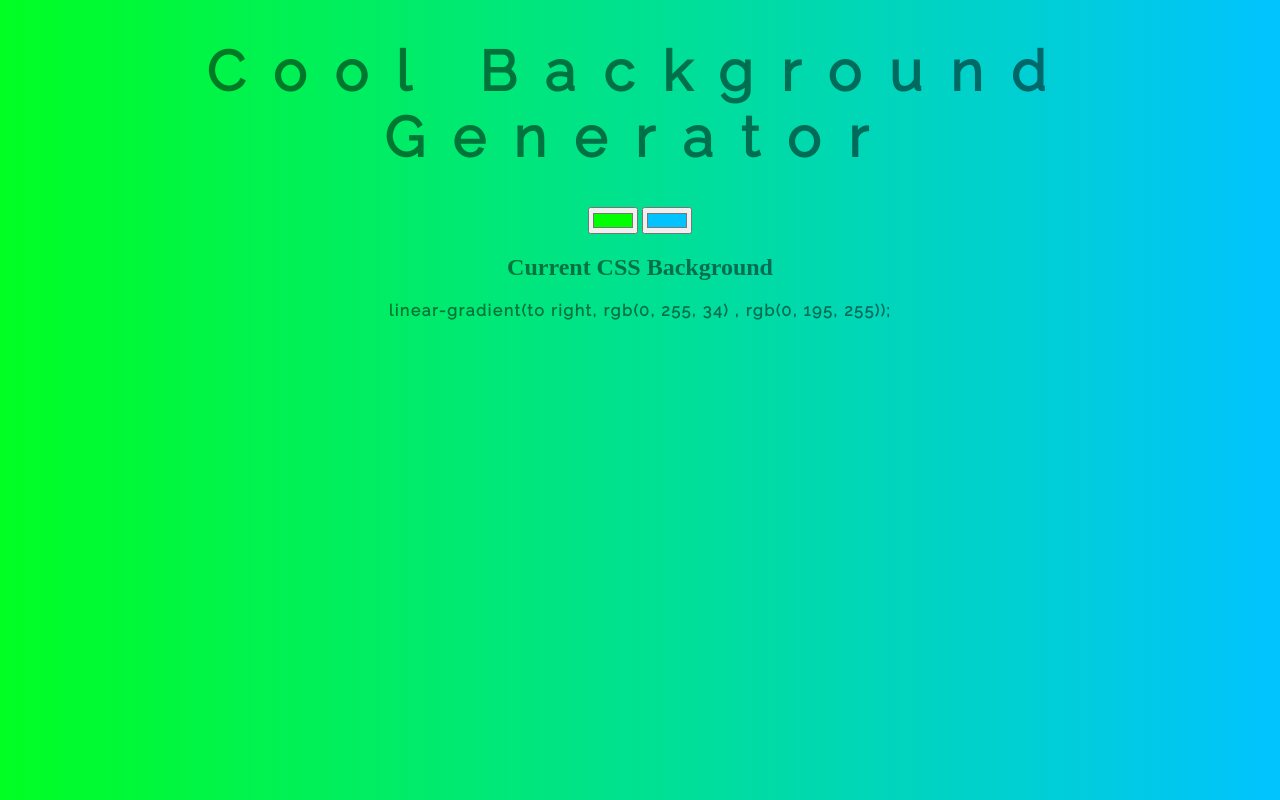
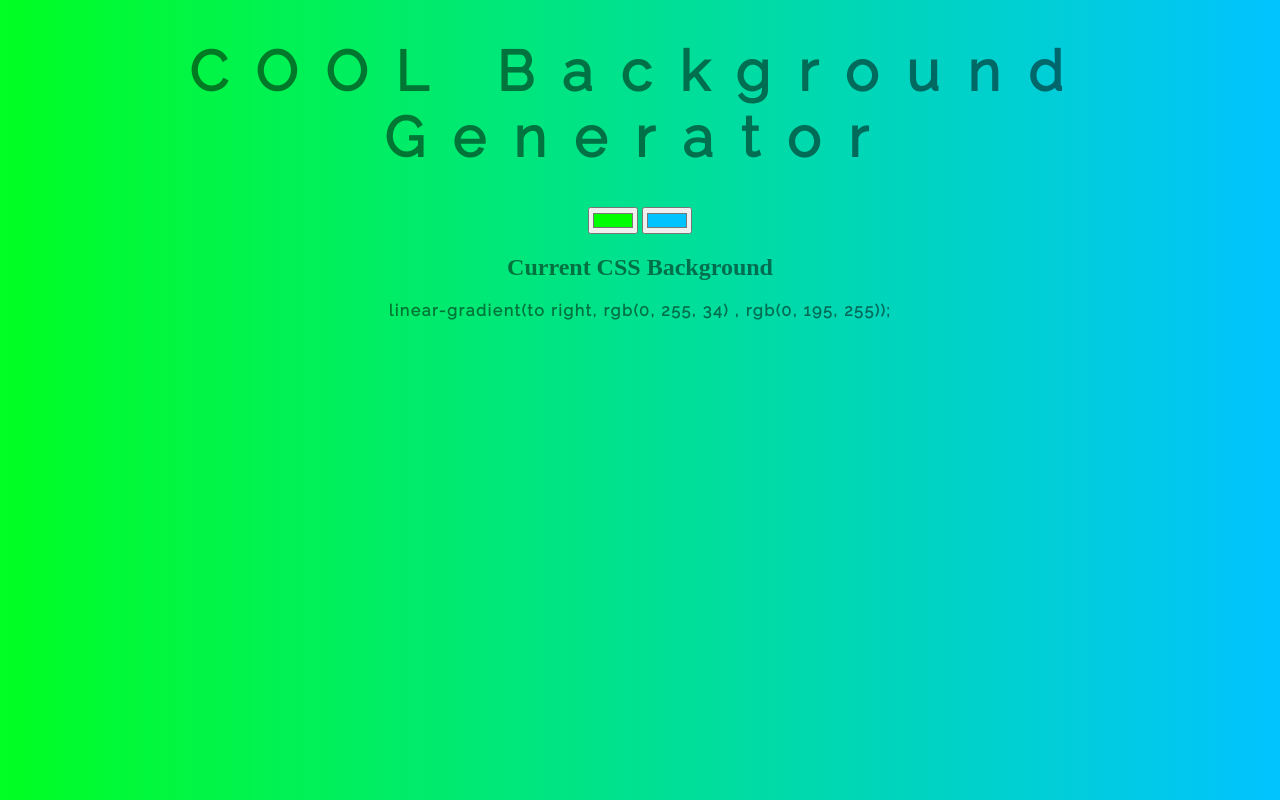
Before and after one commit to baseeray/background-generator, a plain HTML site: page index.html in a window 1280 px wide. Drawn offline with Linux system fonts and the light colour scheme.

Commit message:
Capitalize title

```diff
--- a/index.html
+++ b/index.html
@@ -7,7 +7,7 @@
     <link rel="stylesheet" href="https://fonts.googleapis.com/css?family=Raleway">
     <link rel="stylesheet" type="text/css" href="bgg.css">
 <body id="gradient">
-    <h1>Cool Background Generator</h1>
+    <h1>COOL Background Generator</h1>
     <input type="color" name="color1" value="#00ff00">
     <input type="color" name="color2" value="#00c3ff">
     <h2>Current CSS Background</h2>
```
